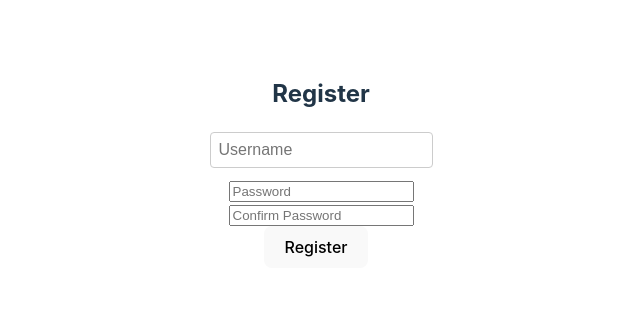
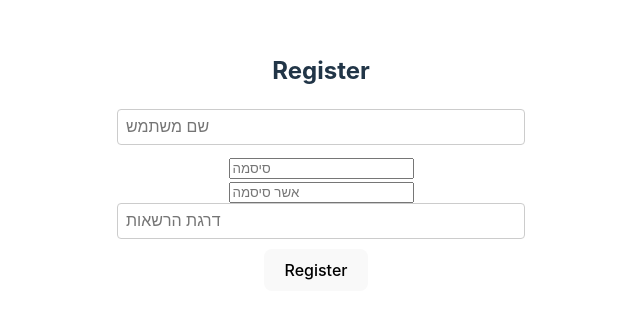
Before and after one commit to racheld82/Client-side-final-project, a React (Vite) app in the folder clientside/: page /registration in a window 1280 px wide. Shown: the part 238-556 px from the top of the page, without its empty margins (319-959 px from the left). Built offline with nearby package versions, Linux system fonts and the light colour scheme.

Commit message:
premission

```diff
--- a/clientside/src/MainPage.jsx
+++ b/clientside/src/MainPage.jsx
@@ -15,6 +15,7 @@ const MainPage = () => {
       <h1>קופת צדקה רמות א'</h1>
       <button onClick={navigateToFamilies}>Families</button>
       <button onClick={navigateToSupports}>Supports</button>
+      {    <Link to={"/registration"}>register</Link> }
     </div>
   );
 };
--- a/clientside/src/components/login/LoginForm.jsx
+++ b/clientside/src/components/login/LoginForm.jsx
@@ -91,7 +91,6 @@ const LoginForm = ({ handleLogin }) => {
       <br />
       <button type="submit">Login</button>
     </form>
-    <Link to={"/registration"}>register</Link>
     </>
   );
 };
--- a/clientside/src/components/login/RegisterForm.jsx
+++ b/clientside/src/components/login/RegisterForm.jsx
@@ -3,6 +3,7 @@ import React, { useState } from 'react';
 const RegisterForm = () => {
   const [userName, setUserName] = useState('');
   const [password, setPassword] = useState('');
+  const [rank, setRank] = useState('');
   const [confirmPassword, setConfirmPassword] = useState('');
 
   const handleSubmit = async (event) => {
@@ -15,7 +16,8 @@ const RegisterForm = () => {
 
     const formData = {
       userName: userName,
-      password: password
+      password: password,
+      rank: rank
     };
 
     try {
@@ -24,7 +26,7 @@ const RegisterForm = () => {
         headers: {
           'Content-Type': 'application/json',
         },
-        credentials: 'include', // Include credentials
+        credentials: 'include',
         body: JSON.stringify(formData)
       });
 
@@ -45,7 +47,7 @@ const RegisterForm = () => {
       <h2>Register</h2>
       <input
         type="text"
-        placeholder="Username"
+        placeholder="שם משתמש"
         value={userName}
         onChange={(e) => setUserName(e.target.value)}
         required
@@ -53,7 +55,7 @@ const RegisterForm = () => {
       <br />
       <input
         type="password"
-        placeholder="Password"
+        placeholder="סיסמה"
         value={password}
         onChange={(e) => setPassword(e.target.value)}
         required
@@ -61,9 +63,16 @@ const RegisterForm = () => {
       <br />
       <input
         type="password"
-        placeholder="Confirm Password"
+        placeholder="אשר סיסמה"
         value={confirmPassword}
         onChange={(e) => setConfirmPassword(e.target.value)}
+        required
+      />
+       <input
+        type="text"
+        placeholder="דרגת הרשאות "
+        value={rank}
+        onChange={(e) => setRank(e.target.value)}
         required
       />
       <br />
@@ -73,80 +82,3 @@ const RegisterForm = () => {
 };
 
 export default RegisterForm;
-
-
-// import React, { useState } from 'react';
-
-// const RegisterForm = ({ handleRegister }) => {
-//   const [userName, setUserName] = useState('');
-//   const [password, setPassword] = useState('');
-//   const [confirmPassword, setConfirmPassword] = useState('');
-
-//   const handleSubmit = async (event) => {
-//     event.preventDefault();
-
-//     if (password !== confirmPassword) {
-//       alert('Passwords do not match. Please try again.');
-//       return;
-//     }
-
-//     const formData = {
-//       userName: userName,
-//       password: password
-//     };
-
-//     try {
-//       const response = await fetch('http://localhost:8080/users', {
-//         method: 'POST',
-//         headers: {
-//           'Content-Type': 'application/json',
-//         },
-//         credentials: 'include', // Include credentials
-//         body: JSON.stringify(formData)
-//       });
-
-//       const data = await response.json();
-//       if (response.ok) {
-//         window.location.href = '/families'; // Redirect upon successful registration
-//       } else {
-//         alert('Registration failed. Username may already exist.');
-//       }
-//     } catch (error) {
-//       console.error('Error during registration:', error);
-//       alert('An error occurred during registration. Please try again later.');
-//     }
-//   };
-
-//   return (
-//     <form onSubmit={handleSubmit}>
-//       <h2>Register</h2>
-//       <input
-//         type="text"
-//         placeholder="Username"
-//         value={userName}
-//         onChange={(e) => setUserName(e.target.value)}
-//         required
-//       />
-//       <br />
-//       <input
-//         type="password"
-//         placeholder="Password"
-//         value={password}
-//         onChange={(e) => setPassword(e.target.value)}
-//         required
-//       />
-//       <br />
-//       <input
-//         type="password"
-//         placeholder="Confirm Password"
-//         value={confirmPassword}
-//         onChange={(e) => setConfirmPassword(e.target.value)}
-//         required
-//       />
-//       <br />
-//       <button type="submit">Register</button>
-//     </form>
-//   );
-// };
-
-// export default RegisterForm;
```
